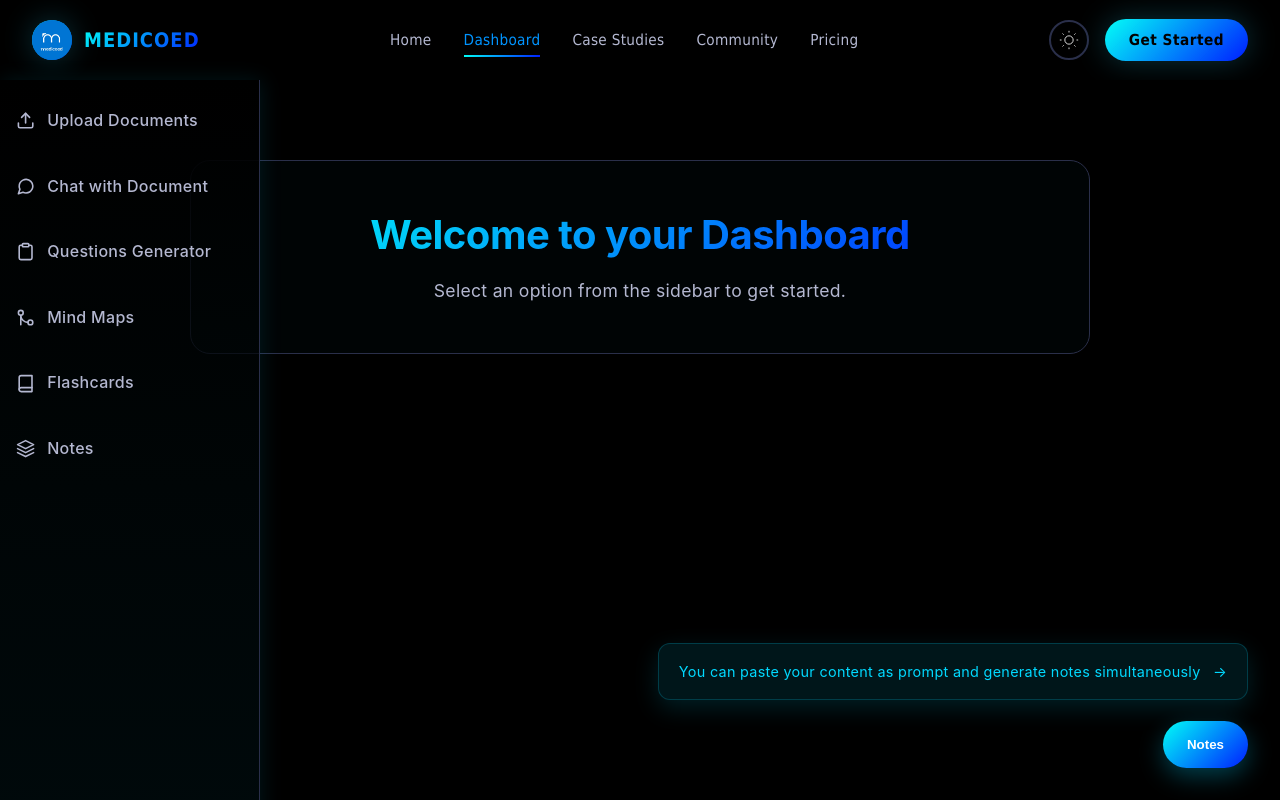
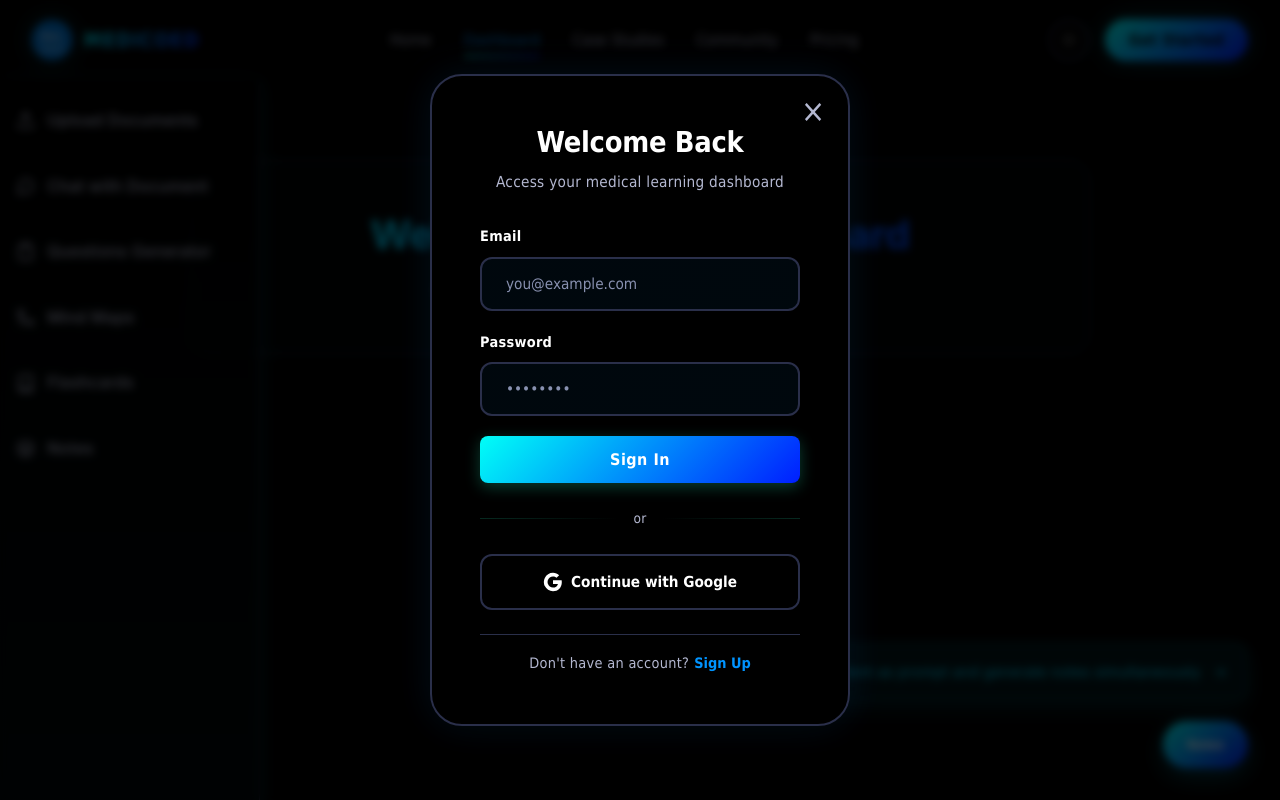
Before and after one commit to SplinterSword/Medicoed, a React (Create React App) app in the folder frontend/: page /dashboard in a window 1280 px wide. Shown: the top 800 px of the page. Built offline with nearby package versions, Linux system fonts and the light colour scheme; no server answers.

Commit message:
Made it so that the login modal automatically opens when dashboard is reached without login in

```diff
--- a/frontend/src/components/LoginModal.js
+++ b/frontend/src/components/LoginModal.js
@@ -3,7 +3,7 @@
 import React, { useState } from 'react';
 import '../styles/login-modal.css';
 
-const LoginModal = ({ isOpen, onClose }) => {
+const LoginModal = ({ isOpen, onClose, onAuthSuccess }) => {
   const [isLogin, setIsLogin] = useState(true);
   const [formData, setFormData] = useState({
     email: '',
@@ -38,8 +38,12 @@ const LoginModal = ({ isOpen, onClose }) => {
         }
         // TODO: Implement actual login API call
         console.log('Login:', formData);
-        localStorage.setItem('id', 'user-' + Math.random());
+        const userId = 'user-' + Math.random();
+        localStorage.setItem('id', userId);
         localStorage.setItem('email', formData.email);
+        if (onAuthSuccess) {
+          onAuthSuccess({ id: userId, email: formData.email });
+        }
       } else {
         // Signup logic
         if (
@@ -64,8 +68,12 @@ const LoginModal = ({ isOpen, onClose }) => {
         }
         // TODO: Implement actual signup API call
         console.log('Signup:', formData);
-        localStorage.setItem('id', 'user-' + Math.random());
+        const userId = 'user-' + Math.random();
+        localStorage.setItem('id', userId);
         localStorage.setItem('email', formData.email);
+        if (onAuthSuccess) {
+          onAuthSuccess({ id: userId, email: formData.email });
+        }
       }
 
       // Close modal and reset form
--- /dev/null
+++ b/frontend/src/contexts/AuthContext.js
@@ -0,0 +1,60 @@
+import React, { createContext, useCallback, useContext, useEffect, useMemo, useState } from "react"
+import LoginModal from "../components/LoginModal"
+
+const AuthContext = createContext(null)
+
+const getInitialAuthState = () => Boolean(localStorage.getItem("id"))
+
+export const AuthProvider = ({ children, requireAuth = false }) => {
+  const [isLoggedIn, setIsLoggedIn] = useState(getInitialAuthState)
+  const [isLoginModalOpen, setIsLoginModalOpen] = useState(requireAuth && !getInitialAuthState())
+
+  const refreshAuth = useCallback(() => {
+    setIsLoggedIn(Boolean(localStorage.getItem("id")))
+  }, [])
+
+  const openLoginModal = useCallback(() => {
+    setIsLoginModalOpen(true)
+  }, [])
+
+  const closeLoginModal = useCallback(() => {
+    setIsLoginModalOpen(false)
+  }, [])
+
+  const handleAuthSuccess = useCallback(() => {
+    refreshAuth()
+    closeLoginModal()
+  }, [refreshAuth, closeLoginModal])
+
+  useEffect(() => {
+    if (requireAuth && !isLoggedIn) {
+      setIsLoginModalOpen(true)
+    }
+  }, [requireAuth, isLoggedIn])
+
+  const contextValue = useMemo(
+    () => ({
+      isLoggedIn,
+      refreshAuth,
+      openLoginModal,
+      closeLoginModal,
+      requireAuth,
+    }),
+    [isLoggedIn, refreshAuth, openLoginModal, closeLoginModal, requireAuth]
+  )
+
+  return (
+    <AuthContext.Provider value={contextValue}>
+      {children}
+      <LoginModal isOpen={isLoginModalOpen} onClose={closeLoginModal} onAuthSuccess={handleAuthSuccess} />
+    </AuthContext.Provider>
+  )
+}
+
+export const useAuth = () => {
+  const context = useContext(AuthContext)
+  if (!context) {
+    throw new Error("useAuth must be used within an AuthProvider")
+  }
+  return context
+}
--- a/frontend/src/pages/dashboard/Dashboard.js
+++ b/frontend/src/pages/dashboard/Dashboard.js
@@ -15,6 +15,7 @@ import CompareAndChat from "./pages/CompareAndChat"
 import UploadDashboard from "./pages/UploadDashboard"
 import Notes from "./pages/NotesGenerator"
 import Flashcards from "./pages/FlashCards"
+import { AuthProvider } from "../../contexts/AuthContext"
 
 function Dashboard({ handleLogout }) {
   const location = useLocation()
@@ -128,7 +129,8 @@ function Dashboard({ handleLogout }) {
   )
 
   return (
-    <div className="medicoed-dashboard">
+    <AuthProvider requireAuth>
+      <div className="medicoed-dashboard">
       {isMobile && (
         <button className="medicoed-toggle-sidebar-button" onClick={toggleSidebar}>
           <FiMenu />
@@ -172,7 +174,8 @@ function Dashboard({ handleLogout }) {
       )}
 
       {showNotes && <Notes showNotes={showNotes} />}
-    </div>
+      </div>
+    </AuthProvider>
   )
 }
 
```
